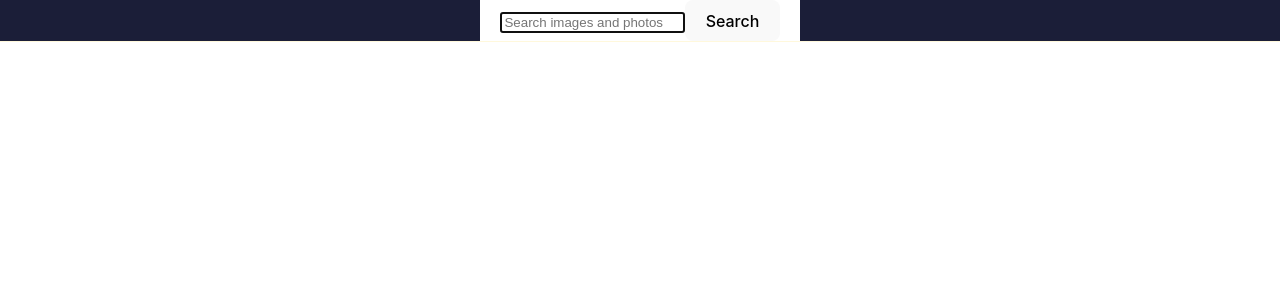
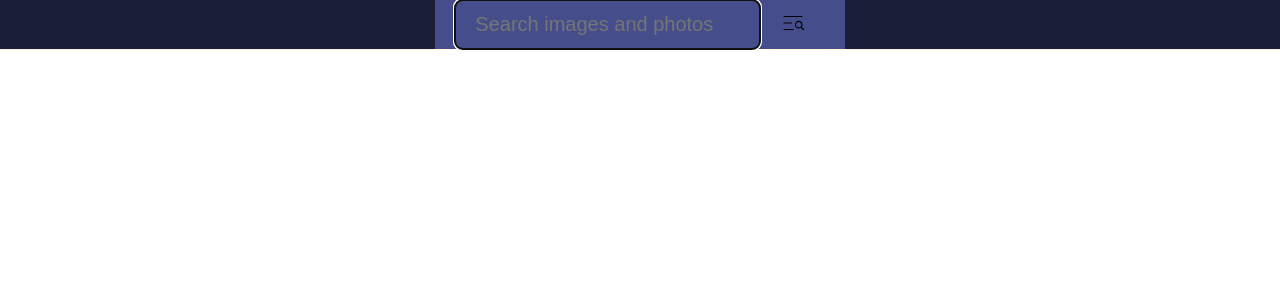
Before and after one commit to Ivan-Yakoviv/goit-react-hw-04, a React (Vite) app: page / in a window 1280 px wide. Shown: the top 300 px of the page. Built offline with nearby package versions, Linux system fonts and the light colour scheme.

Commit message:
add icon-search

```diff
--- a/src/components/SearchBar/SearchBar.jsx
+++ b/src/components/SearchBar/SearchBar.jsx
@@ -1,5 +1,6 @@
 import s from './SearchBar.module.css'
-import {toast} from "react-hot-toast";
+import { toast } from "react-hot-toast";
+import { PiListMagnifyingGlassLight } from "react-icons/pi";
 
 // const notify = () => toast.error('Please enter search term!')
 
@@ -26,7 +27,7 @@ const SearchBar = ({onSearch}) => {
           autoComplete="off"
           autoFocus
           placeholder="Search images and photos" />
-        <button type='submit'>Search</button>
+        <button type='submit' className={s.btn}><PiListMagnifyingGlassLight size={26}/></button>
       </form>
     </header>
   );
--- a/src/components/SearchBar/SearchBar.module.css
+++ b/src/components/SearchBar/SearchBar.module.css
@@ -14,6 +14,21 @@
 }
 
 .form {
-  background-color: #fff;
+  display: flex;
+  background-color: #454e8b;
   padding: 0 20px;
 }
+
+.input {
+  background-color: #454e8b;
+  color: #fff;
+  border: none;
+  border-radius: 8px;
+  font-size: 20px;
+  padding: 0 20px;
+}
+
+.btn {
+  background-color: transparent;
+  border: none;
+}
```
